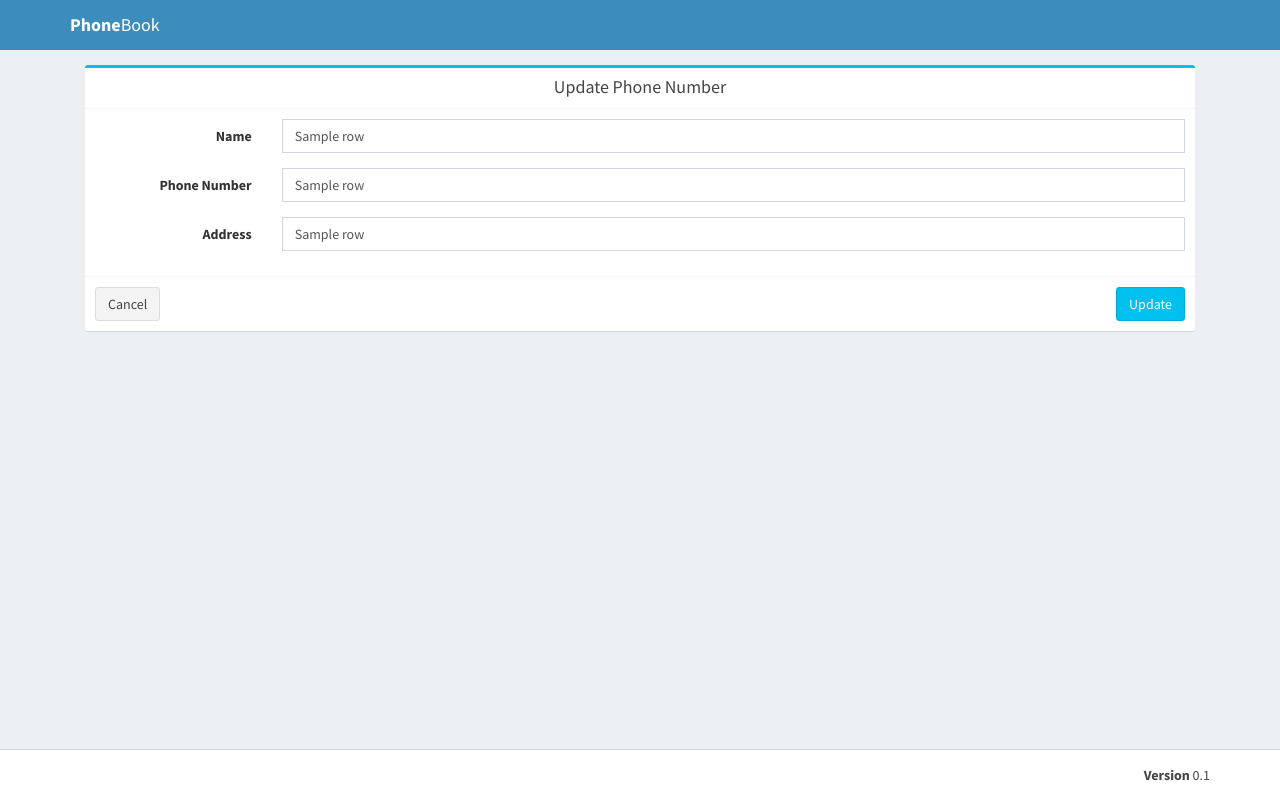
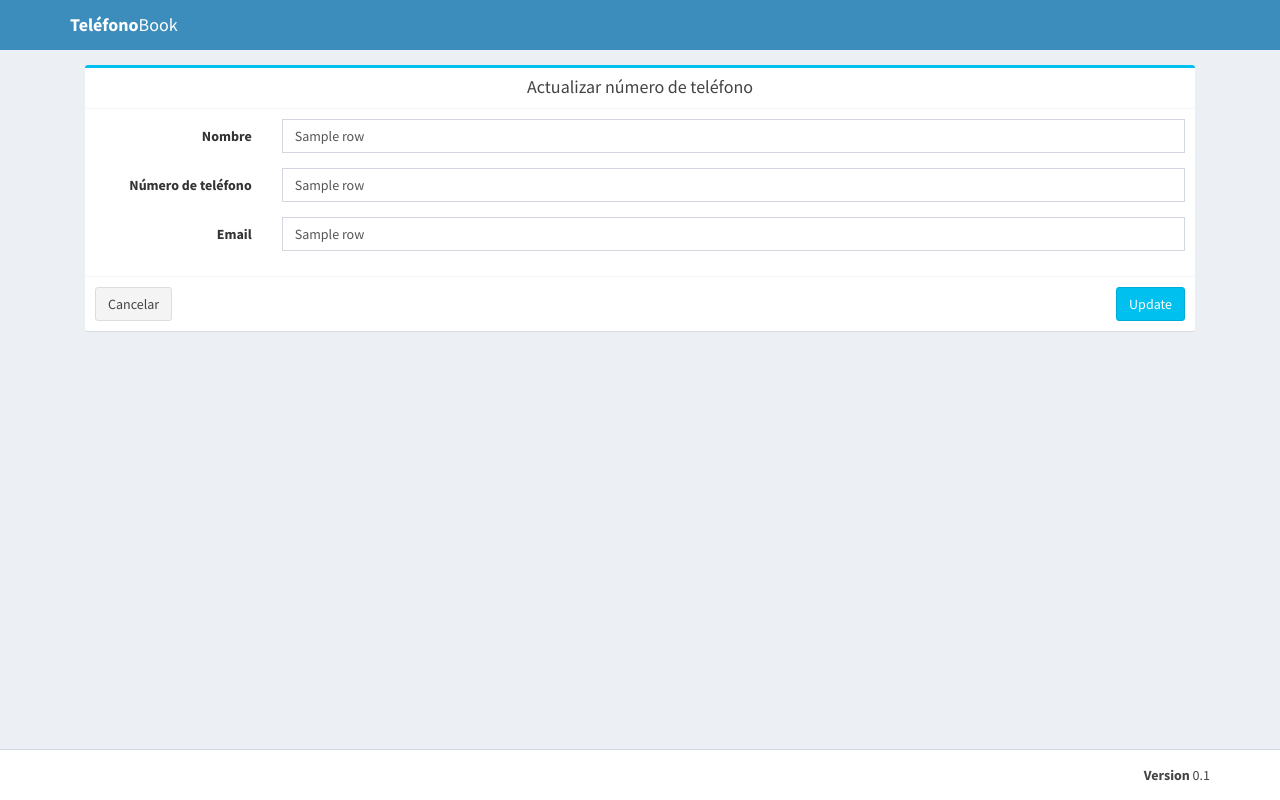
Before and after one commit to jmlcas/crud-agenda, a Flask app: template source_code/templates/update.html in a window 1280 px wide. Run offline with Flask 2, Linux system fonts and the light colour scheme; the template is opened without the code that fills it: most values are stand-ins (such as "Sample title", 1, 10 or a date in 2020); some libraries are stand-ins or nearby versions.

Commit message:
Update update.html

```diff
--- a/source_code/templates/update.html
+++ b/source_code/templates/update.html
@@ -18,7 +18,7 @@
       <nav class="navbar navbar-static-top">
         <div class="container">
           <div class="navbar-header">
-            <a href="/" class="navbar-brand"><b>Phone</b>Book</a>
+            <a href="/" class="navbar-brand"><b>Teléfono</b>Book</a>
           </div>
         </div>
       </nav>
@@ -30,7 +30,7 @@
           <div class="box box-info">
             <div class="box-header with-border">
               	<center>
-	              	<h3 class="box-title">Update Phone Number</h3>
+	              	<h3 class="box-title">Actualizar número de teléfono</h3>
 	            </center>
             </div>
 
@@ -38,32 +38,32 @@
             {% for row in data %}
               <div class="box-body">
                 <div class="form-group">
-                  <label class="col-sm-2 control-label">Name</label>
+                  <label class="col-sm-2 control-label">Nombre</label>
 
                   <div class="col-sm-10">
-                    <input name="name" value="{{ row[1] }}" type="text" class="form-control" placeholder="Name" autocomplete="off" required>
+                    <input name="name" value="{{ row[1] }}" type="text" class="form-control" placeholder="Nombre" autocomplete="off" required>
                   </div>
                 </div>
 
                 <div class="form-group">
-                  <label class="col-sm-2 control-label">Phone Number</label>
+                  <label class="col-sm-2 control-label">Número de teléfono</label>
 
                   <div class="col-sm-10">
-                    <input name="phone" value="{{ row[2] }}" type="text" class="form-control" placeholder="Phone Number" autocomplete="off" required>
+                    <input name="phone" value="{{ row[2] }}" type="text" class="form-control" placeholder="Número de teléfono" autocomplete="off" required>
                   </div>
                 </div>
 
                 <div class="form-group">
-                  <label class="col-sm-2 control-label">Address</label>
+                  <label class="col-sm-2 control-label">Email</label>
 
                   <div class="col-sm-10">
-                    <input name="address" value="{{ row[3] }}" type="text" class="form-control" placeholder="Address" autocomplete="off" required>
+                    <input name="address" value="{{ row[3] }}" type="email" class="form-control" placeholder="Email" autocomplete="off" required>
                   </div>
                 </div>
               </div>
 
               <div class="box-footer">
-                <a href="/"><button type="button" class="btn btn-default">Cancel</button></a>
+                <a href="/"><button type="button" class="btn btn-default">Cancelar</button></a>
                 <input name="update" type="submit" class="btn btn-info pull-right" value="Update">
               </div>
              {% endfor %}
```
